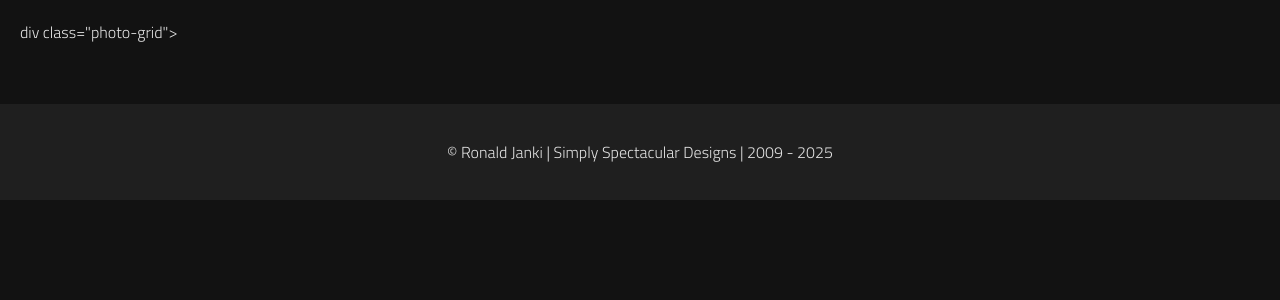
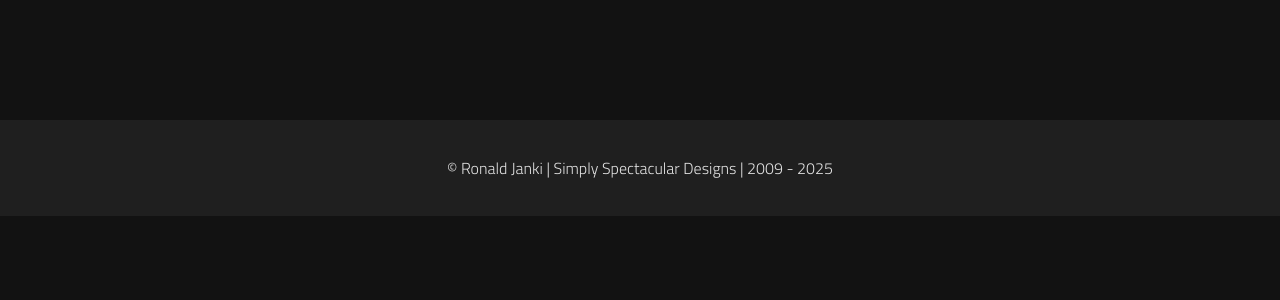
Before and after one commit to 50anira/50anira.github.io, a Flask app: page / in a window 1280 px wide. Shown: the part 84-384 px from the top of the page. Run offline with Flask 3, Linux system fonts and the light colour scheme.

Commit message:
Update index.html

```diff
--- a/templates/index.html
+++ b/templates/index.html
@@ -32,7 +32,7 @@
 </header>
   <main>
 
-  div class="photo-grid">
+  <div class="photo-grid">
     </div>
 
   </main>
```
